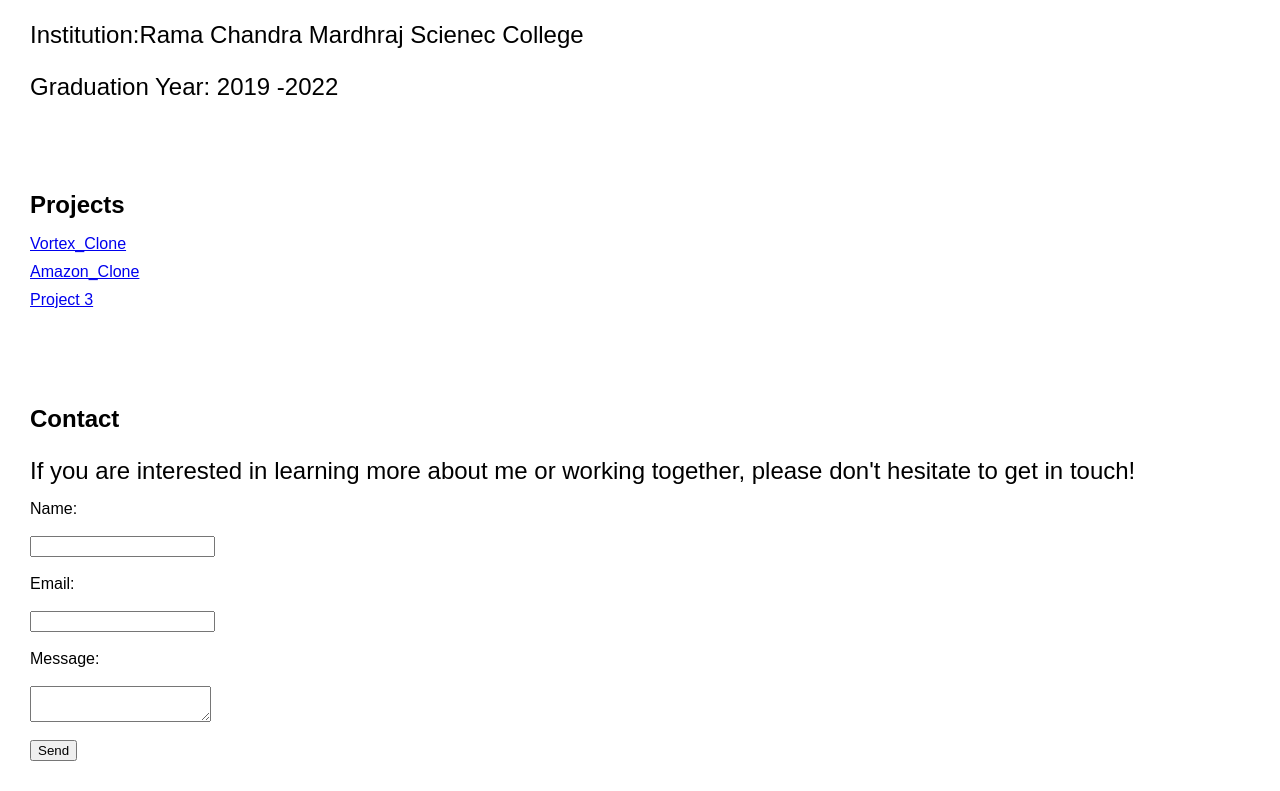
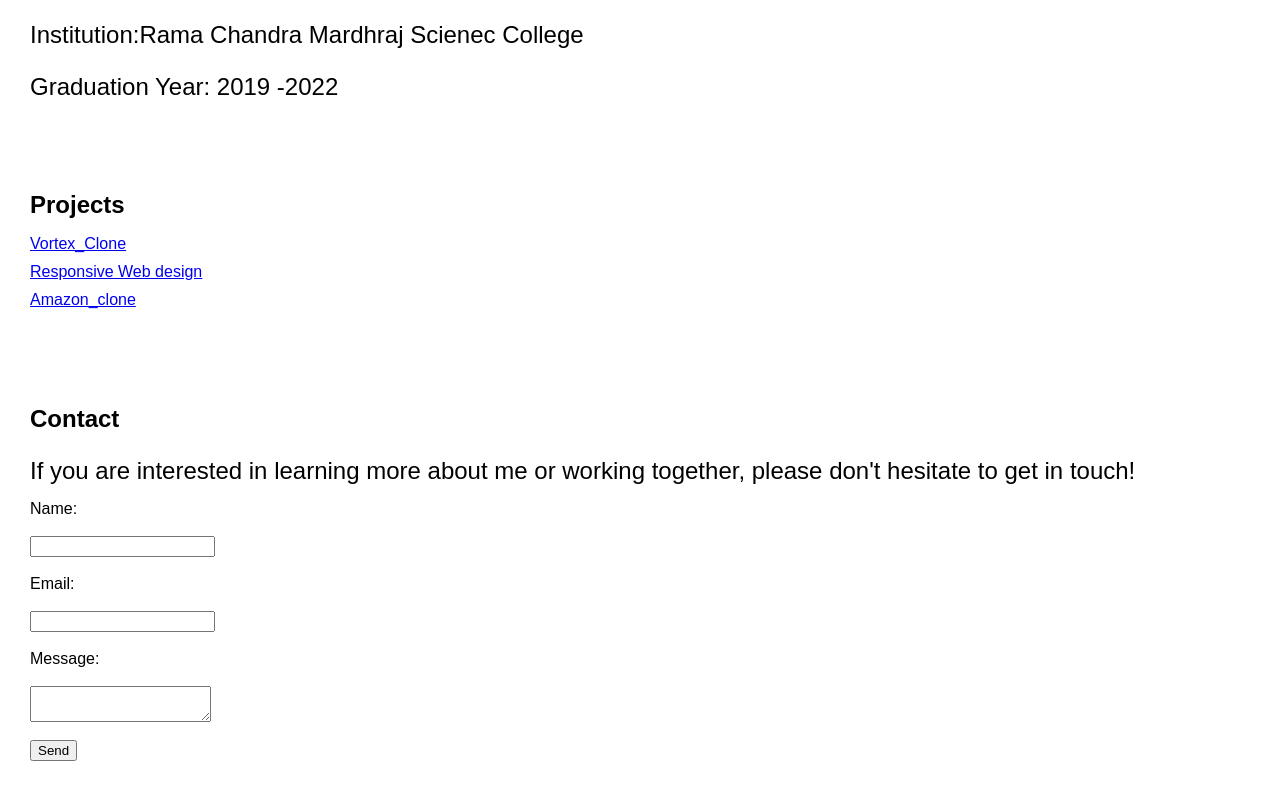
Before and after one commit to Ashutosh404-del/PRODIGY_WD_04, a plain HTML site: page index.html in a window 1280 px wide. Shown: the part 915-1706 px from the top of the page. Drawn offline with Linux system fonts and the light colour scheme.

Commit message:
Update index.html

```diff
--- a/index.html
+++ b/index.html
@@ -35,8 +35,8 @@
     <h2>Projects</h2>
     <ul>
       <li><a href="https://github.com/Ashutosh404-del/Vortex_Clone">Vortex_Clone</a></li>
-      <li><a href="https://github.com/Ashutosh404-del/Amazon_clone">Amazon_Clone</a></li>
-      <li><a href="#">Project 3</a></li>
+      <li><a href="https://github.com/Ashutosh404-del/PRODIGY_WD_01">Responsive Web design</a></li>
+      <li><a href="https://github.com/Ashutosh404-del/Amazon_clone">Amazon_clone</a></li>
     </ul>
   </section>
 
```
